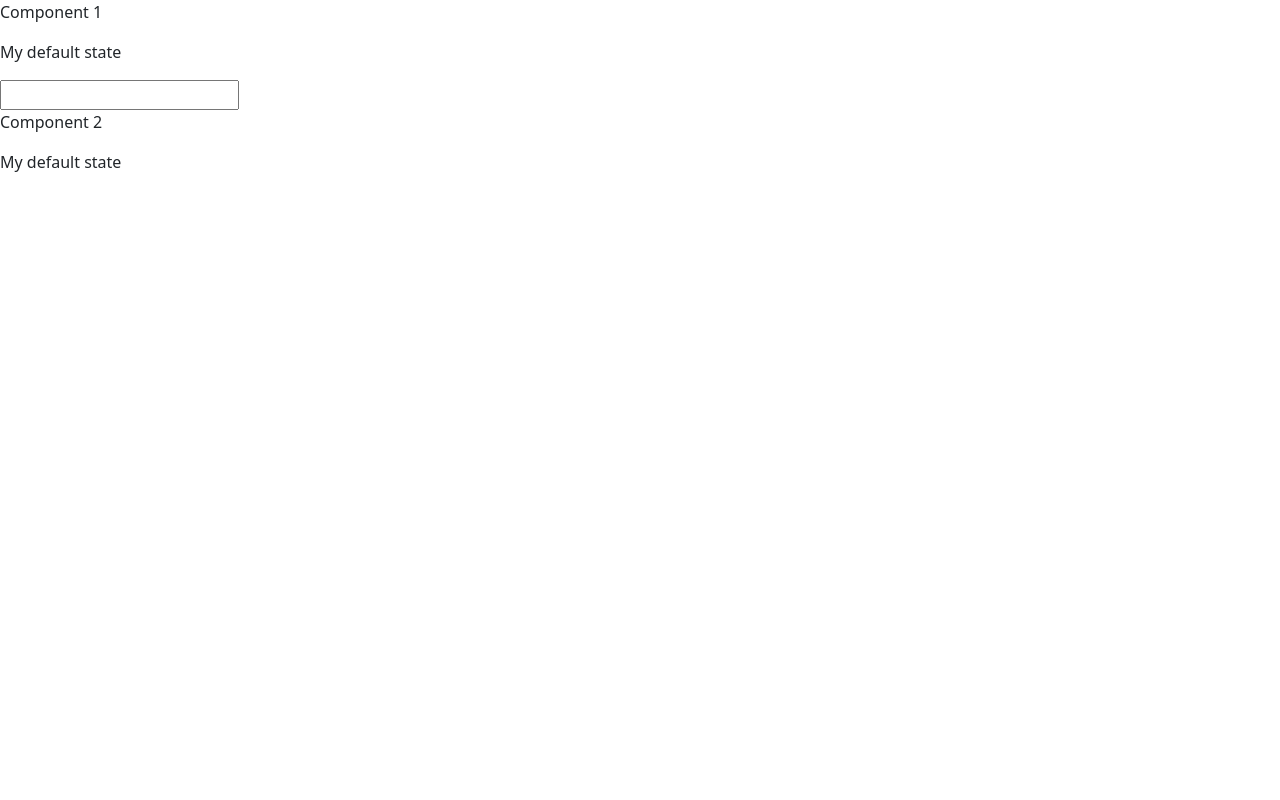
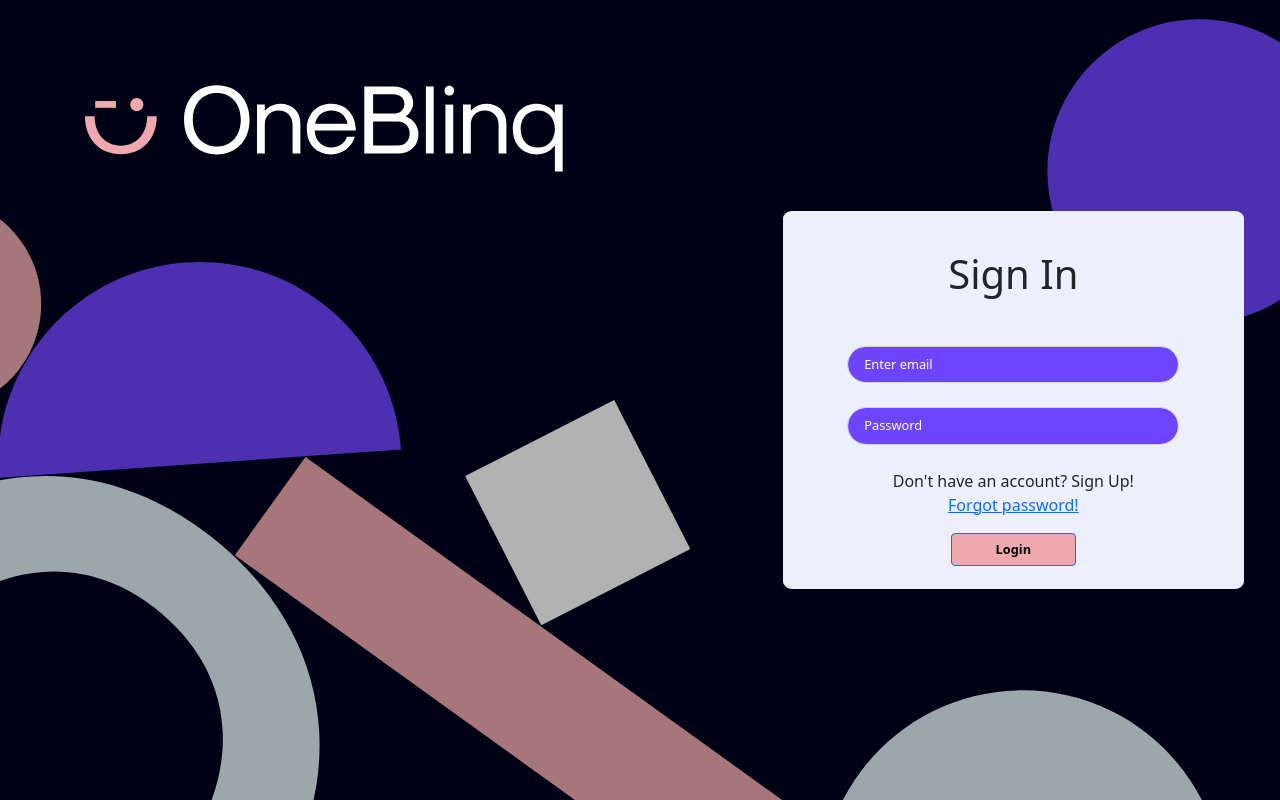
Before and after one commit to Blodowica/oneblinq-licenseplatform-frontend, a React (Create React App) app: page /Login in a window 1280 px wide. Built offline with nearby package versions, Linux system fonts and the light colour scheme.

Commit message:
Added Login design and switch
Brandon and I worked on the design

```diff
--- a/package.json
+++ b/package.json
@@ -14,6 +14,7 @@
     "react-router-dom": "^5.3.0",
     "react-scripts": "4.0.3",
     "recoil": "^0.4.1",
+    "sass": "^1.42.1",
     "web-vitals": "^1.1.2"
   },
   "scripts": {
--- a/src/components/App/App.js
+++ b/src/components/App/App.js
@@ -7,6 +7,7 @@ import 'bootstrap/dist/css/bootstrap.min.css'
 import { Button } from 'react-bootstrap';
 import RegisrationComponent from '../RegistrationComponent/RegisrationComponent.js'
 import '../../main.scss'
+
 
 function RenderDefault() {
   const history = useHistory()
@@ -26,7 +27,7 @@ function App({ location }) {
     <div>
 
       <Routes />
-
+     {/* { <RenderDefault/>} */}
 
     </div>
   );
--- a/src/components/LoginComponent/LoginComponent.css
+++ b/src/components/LoginComponent/LoginComponent.css
@@ -1,34 +1,61 @@
-/* Rectangle 6 */
-
-.FormBackground{
-position: absolute;
-left: 53.75%;
-right: 5.73%;
-top: 13.89%;
-bottom: 14.07%;
-
-background: #EDEFFC;
-border-radius: 28px;
-}
-.FormTitle{
-    font-size: 8vh;
-    text-align: center;
-}
-.Form{
-    font-size: 8vh;
-    text-align: center;
-}
-#formBasicPassword{
-
-    background-color: #825fff ;
-}
-#formBasicEmail{
-    background-color: #825fff ;
-    text-align: center;
+.RegistrationForm
+{
+  background-color: #EDEFFC;
+  padding: 5%;
+  border-radius: 2%;
 }
 
-@media (max-heigth: 600px), screen and (orientation: portrait) {
-    .FormBackground{
-        position: center;
-    }
+input[type="text"]::-webkit-input-placeholder {
+  background-color: red!important;
+}
+
+.RegButton
+{
+  background-color: #EFA9AE!important ;
+font-weight: bold!important;
+color: black!important;
+width:  30%;
+font-size: 1vw!important;
+}
+.form-control {
+  background-color:  #6E44FF!important;
+  color: white;
+  width: 80%!important;
+  margin-left: auto;
+  margin-right: auto;
+  font-size: 1vw!important;
+
+}
+
+.form-group
+{
+  text-align: center!important;
+
+}
+
+.form-control:not(active){
+  color:white;
+}
+
+.form-control:focus{
+  color:white;
+}
+.RegInputgroupEmail
+{
+  background-color: #6E44FF;
+   border-top-left-radius: 20%!important;
+}
+@media screen and (max-width:640px)
+ {
+  .form-control {
+
+    font-size: 3.5vw!important;
+
   }
+
+  .RegButton
+{
+
+font-size: 3vw!important;
+}
+}
--- a/src/components/LoginComponent/LoginComponent.js
+++ b/src/components/LoginComponent/LoginComponent.js
@@ -1,47 +1,50 @@
 import React, { Component } from "react";
 import "./LoginComponent.css";
 import { Form, Button, Container, Row } from 'react-bootstrap';
-import EmailIcon from './Email.svg'
-import ReactDOM from 'react-dom'
+import RegistrationComponent from '../RegistrationComponent/RegisrationComponent';
 
-class LoginComponent extends React.Component {
-  render() {
+
+export function LoginComponent({onSignUpClick}){
     return (
       <Container>
+      <div className="RegistrationForm  align-items-center justify-content-center  text-center">
+        <h1 className="mt-3">Sign In</h1>
 
-        <div className="FormBackground align-items-center">
-          <Row >
+        <Form.Group className="mb-4  mt-5 " controlId="formBasicEmail">
 
-            <h3 className="FormTitle">Sign in</h3>
-            <Form.Group className="mb-3" controlId="formBasicEmail">
-              <Form.Label classname="FromLabel"> Email address</Form.Label>
-              <Form.Control type="email" placeholder="Enter email" />
+          <Form.Control size="lg" type="email" placeholder="Enter email" className="rounded-pill" />
 
-              <Form.Text className="text-muted">
-                We'll never share your email with anyone else.
-              </Form.Text>
-            </Form.Group>
-          </Row>
-          <Form.Group className="mb-3" controlId="formBasicPassword">
-            <Form.Label classname="FromLabel" >Password</Form.Label>
-            <Form.Control type="password" placeholder="Password" />
-          </Form.Group>
 
-          <Row className=" justify-content-center d-flex ">
+        </Form.Group>
 
-              <Button variant="primary" type="submit">
-                Submit
-              </Button>
+        <Form.Group className="mb-4 rounded-pill" controlId="formBasicPassword">
 
-          </Row>
+          <Form.Control type="password" placeholder="Password" size="lg" className="rounded-pill" />
+        </Form.Group>
 
 
 
+        <div>
+
+          <a  onClick={()=>onSignUpClick()}> Don't have an account? Sign Up!</a>
+          <br></br>
+          <a href='#'> Forgot password!</a>
 
         </div>
-      </Container>
+        <div>
+
+          <Button className="RegButton button-center mt-3" type="submit">
+            Login
+          </Button>
+
+        </div>
+
+
+
+      </div >
+    </Container>
     );
   }
-}
+
 
 export default LoginComponent;
--- a/src/components/LrBase/LrBaseComponent.js
+++ b/src/components/LrBase/LrBaseComponent.js
@@ -1,10 +1,12 @@
 import './LrBaseComponent.css'
-import React from 'react';
+import React, { useState } from 'react';
 import LoginComponent from '../LoginComponent/LoginComponent';
 import { Button, Row, Col, Container } from 'react-bootstrap';
 import Image from 'react-bootstrap/Image';
 import RegistrationComponent from '../RegistrationComponent/RegisrationComponent';
+
 export function LrBaseComponent() {
+  const [isRegister, setIsRegister] = useState(false)
 
   return (
 
@@ -18,8 +20,15 @@ export function LrBaseComponent() {
 
           <Col md={{ span: 5, offset: 7 }} className="RegLogFormCol" xs={12} sm={12}>
 
-          <LoginComponent/>
-            <RegistrationComponent />
+            {
+              isRegister ? <RegistrationComponent /> : <LoginComponent onSignUpClick={() => setIsRegister(true)} />
+
+             }
+
+
+
+
+
 
           </Col>
 
--- a/src/components/RegistrationComponent/RegisrationComponent.js
+++ b/src/components/RegistrationComponent/RegisrationComponent.js
@@ -2,7 +2,7 @@ import React, { Component } from "react";
 import "./RegistrationComponent.css";
 import { Form, Button, Container, Row, InputGroup } from 'react-bootstrap';
 
-export function RegistrationComponent() {
+export function RegistrationComponent({onSignInClick}) {
 
   //<InputGroup.Text id="basic-addon1" className="RegInputGroupEmail">@</InputGroup.Text>
   return (
@@ -28,7 +28,7 @@ export function RegistrationComponent() {
         </Form.Group>
 
         <div>
-          <a href='#'> Already have a account? Sign In!</a>
+          <a onClick={()=>onSignInClick()}> Already have a account? Sign In!</a>
 
         </div>
         <div>
--- a/src/components/index.js
+++ b/src/components/index.js
@@ -4,3 +4,4 @@ export * from './DifferentComponent/DifferentComponent'
 export * from './ExampleComponent/ExampleComponent'
 export * from './LrBase/LrBaseComponent'
 export * from './RegistrationComponent/RegisrationComponent'
+export * from './LoginComponent/LoginComponent.js'
--- a/src/components/router.js
+++ b/src/components/router.js
@@ -38,7 +38,8 @@ const Routes = () => {
         <main>
             <Switch>
                 <Route exact path='/example' component={() => Components.ExampleComponent()} />
-                <Route exact path='/full-bd' component={() => Components.LrBaseComponent()} />
+                <Route exact path='/Login' component={() => Components.LrBaseComponent()} />
+                <Route exact path='/Register' component={() => Components.RegistrationComponent()} />
 
                 <Route path='/' component={() =>
                     <div>
```
Also changed, not shown: 1 other file (tests, documents, lock files or other folders).
